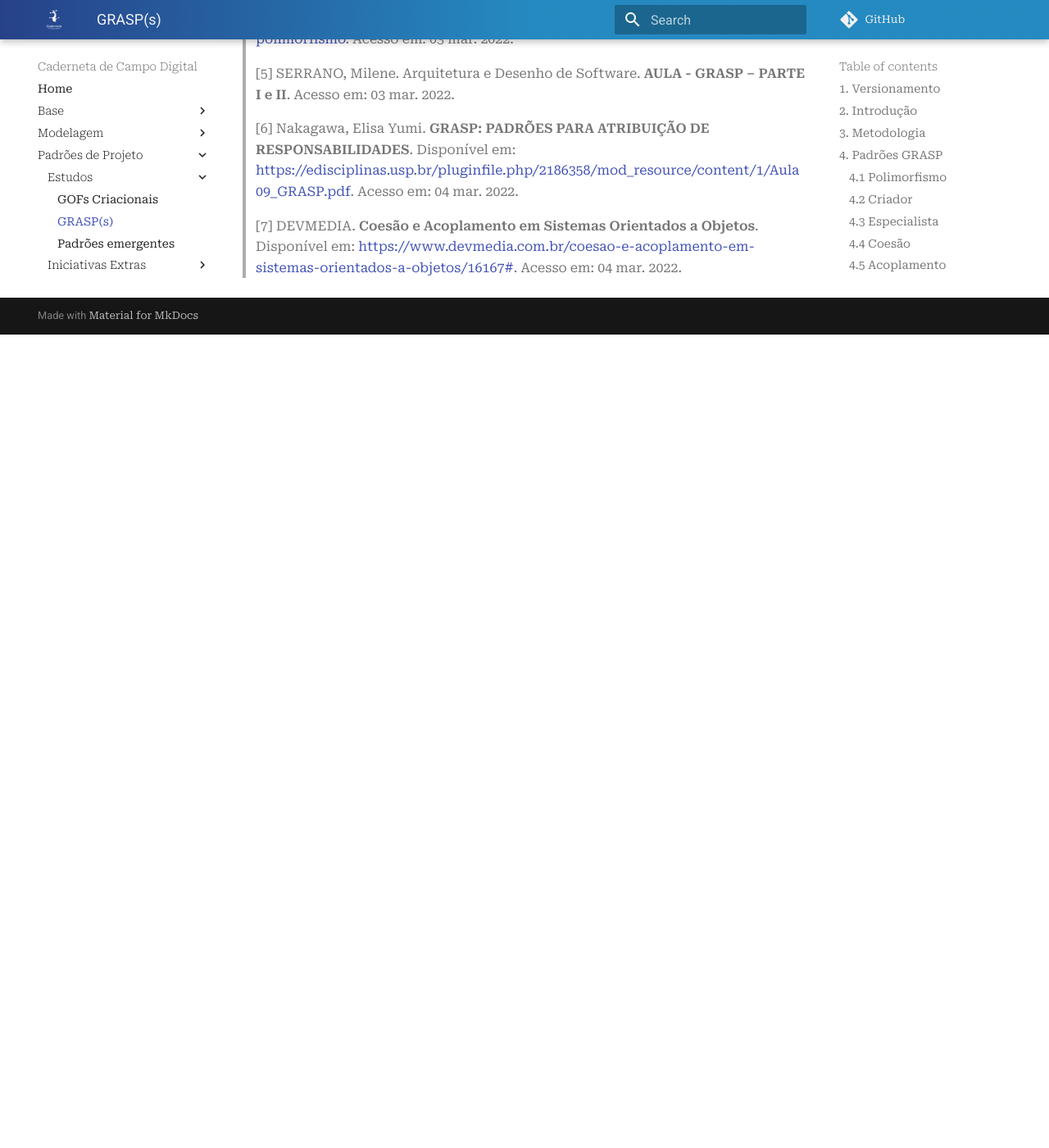
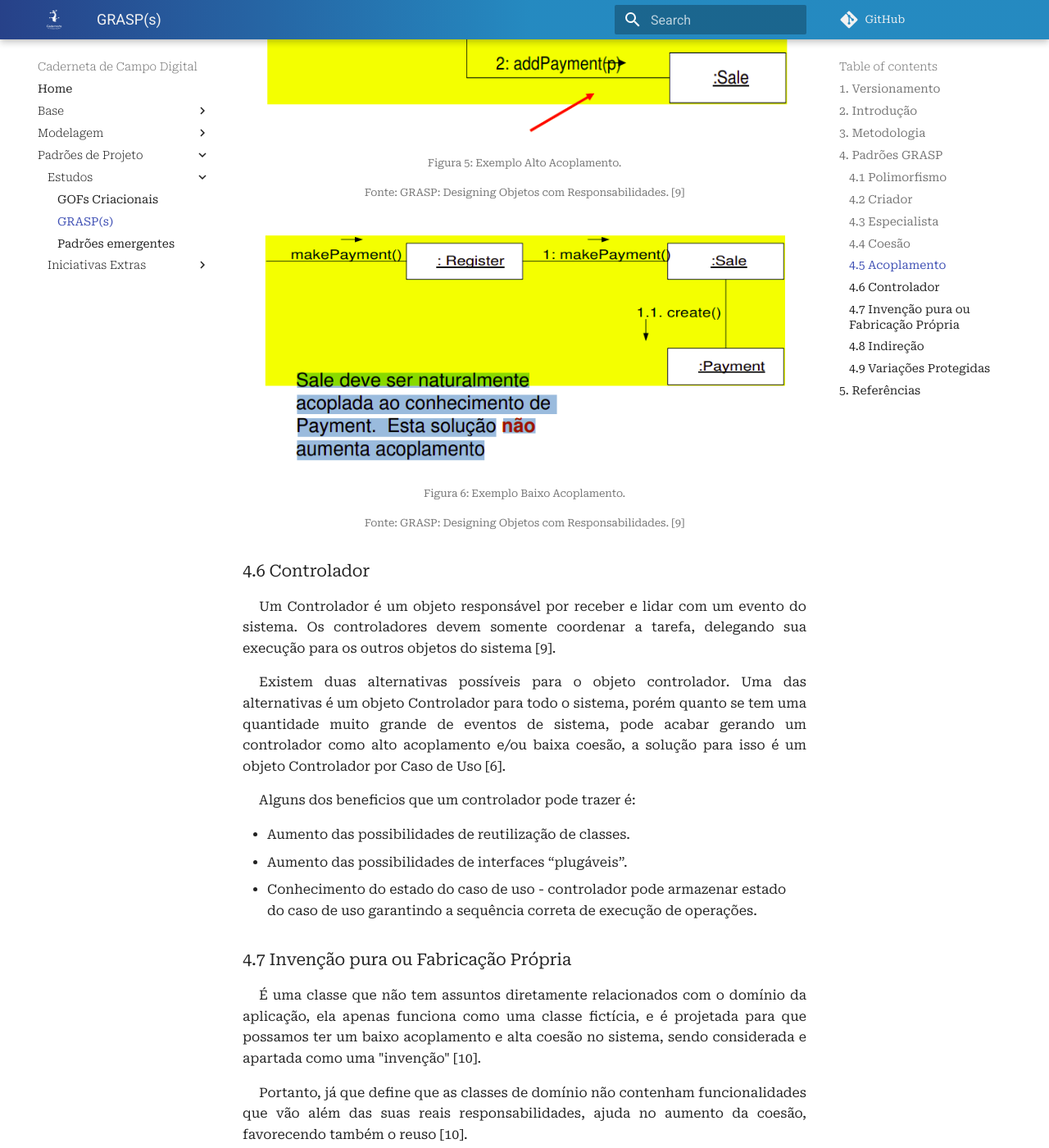
Before and after one commit to UnBArqDsw2021-2/2021.2_G4_CadernetaDeCampoDigital_docs, an MkDocs documentation site: the page built from docs/padroes_projetos/estudos/grasp.md, in a window 1280 px wide and 1400 px high, scrolled down 5107 px. Shown: the whole window at 82% size. Built offline with MkDocs 1.6.1 and Material for MkDocs 9.7.7, drawn with Linux system fonts in a browser that asks for light colours; comment, search, counter and statistics services are not loaded; before the commit the page ends 5515 px from its top, so only the background shows below that; some of the changed text lies outside the part shown.

Commit message:
#93 Adicionando tópicos 4.5, 4.6, 4.7, 4.8 e 4.9

```diff
--- a/docs/padroes_projetos/estudos/grasp.md
+++ b/docs/padroes_projetos/estudos/grasp.md
@@ -1,11 +1,12 @@
 # Aplicação de GRASP(s)
 
 ## 1. Versionamento
-| Versão | Data       | Descrição                              | Autor(es)             |
-| ------ | ---------- | ---------------------------------      | --------------------- |
-| 1.0    | 02/03/2022 | Criação do documento                   | Paulo e Carlos        |
-| 1.1    | 03/03/2022 | Adição da introdução e metodologia     | Carlos                |
-| 1.2    | 04/03/2022 | Adição dos tópicos 4.1, 4.2, 4.3 3 4.4 | Carlos                |
+| Versão | Data       | Descrição                                    | Autor(es)         |
+| ------ | ---------- | ---------------------------------------      | ------------------|
+| 1.0    | 02/03/2022 | Criação do documento                         | Paulo e Carlos    |
+| 1.1    | 03/03/2022 | Adição da introdução e metodologia           | Carlos            |
+| 1.2    | 04/03/2022 | Adição dos tópicos 4.1, 4.2, 4.3 e 4.4       | Carlos            |
+| 1.3    | 05/03/2022 | Adição dos tópicos 4.5, 4.6, 4.7, 4.8 e 4.9  | Paulo             |
 
 ## 2. Introdução
 
@@ -80,14 +81,62 @@
 
 ### 4.5 Acoplamento
 
+<p align="justify" style="text-indent: 20px"> O acoplamento se refere ao quanto uma classe  está conectada, tem conhecimento ou depende da outra [1]. Uma classe com acoplamento forte depende de muitas outras classes, porém esse não é o problema em si. O problema
+é o acoplamento a classes que, de alguma forma são instáveis, gerando problemas como:</p>
+
+- Mudanças nas classes relacionadas forçam mudanças locais.
+- São mais difíceis de entender isoladamente.
+- Mais difíceis de reutilizar porque seu reuso requer a presença adicional das classes das quais ela depende.
+
+<p align="justify" style="text-indent: 20px"> Portanto, um acoplamento fraco, com classes mais independentes reduz o impacto de mudanças e favorece reúso de classes. Importante ressaltar que o extremo de acoplamento	fraco também não é desejável, fere princípios da orientação	a objetos e tem-se objetos inchados e complexos. [6] </p>
+
+<p align="justify" style="text-indent: 20px"> Como exemplo, considere que temos que criar uma instância de Payment e associá-la a Sale, e a Register “registra” um Payment no domínio. Na figura 5 percebemos que a atribuição de responsabilidade acopla a classe Register a conhecer a classe Payment, já na figura 6 existe uma solução que não aumenta o acoplamento.</p>
+
+<center>
+<img src="../../../assets/padroes_projetos/exemplo_acoplamento.png" class="zoom">
+<h6>Figura 5: Exemplo Alto Acoplamento.</h6>
+<h6>Fonte: GRASP: Designing Objetos com Responsabilidades. [9]</h6>
+</center>
+
+<center>
+<img src="../../../assets/padroes_projetos/exemplo_acoplamento2.png" class="zoom">
+<h6>Figura 6: Exemplo Baixo Acoplamento.</h6>
+<h6>Fonte: GRASP: Designing Objetos com Responsabilidades. [9]</h6>
+</center>
+
 ### 4.6 Controlador
+
+<p align="justify" style="text-indent: 20px"> Um Controlador é um objeto responsável por receber e lidar com um evento do sistema. Os controladores devem somente coordenar a tarefa, delegando sua execução para os outros objetos do sistema [9]. </p>
+
+<p align="justify" style="text-indent: 20px"> Existem duas alternativas possíveis para o objeto controlador. Uma das alternativas é um objeto Controlador para todo o sistema, porém quanto se tem uma quantidade muito grande de eventos de sistema, pode acabar gerando um controlador como alto acoplamento e/ou baixa coesão, a solução para isso é um objeto Controlador por Caso de Uso [6]. </p>
+
+<p align="justify" style="text-indent: 20px"> Alguns dos beneficios que um controlador pode trazer é: </p>
+
+- Aumento das possibilidades de reutilização de classes.
+- Aumento das possibilidades de interfaces “plugáveis”.
+- Conhecimento do estado do caso de uso - controlador pode armazenar estado do caso de uso garantindo a sequência correta de execução de operações.
 
 ### 4.7 Invenção pura ou Fabricação Própria
 
-### 4.8 Variações Protegidas
+<p align="justify" style="text-indent: 20px"> É uma classe que não tem assuntos diretamente relacionados com o domínio da aplicação, ela apenas funciona como uma classe fictícia, e é projetada para que possamos ter um baixo acoplamento e alta coesão no sistema, sendo considerada e apartada como uma "invenção" [10].</p>
 
-### 4.9 Indireção
+<p align="justify" style="text-indent: 20px">  Portanto, já que define que as classes de domínio não contenham funcionalidades que vão além das suas reais responsabilidades, ajuda no aumento da coesão, favorecendo também o reuso [10]. </p>
 
+### 4.8 Indireção
+
+<p align="justify" style="text-indent: 20px"> Determina que o objeto intermediário crie uma camada de indireção entre dois componentes que não mais dependem um do outro: ambos dependem da indireção, ou seja, este princípio ajuda a manter o baixo acoplamento, delegando responsabilidades através de uma classe mediadora [8].</p>
+
+<p align="justify" style="text-indent: 20px"> Existem muitas formas de se aplicar a indireção. O padrão Controller é um exemplo de indireção, outro excelente exemplo de aplicação deste conceito é a Injeção de Dependência (Exemplo abaixo), além do que diversos design-patterns também se beneficiam deste conceito, por exemplo: Abstract Factory, Facade, Adapter, Strategy, Proxy, etc [10]. </p>
+
+<center>
+<img src="../../../assets/padroes_projetos/exemplo_indirecao.png" class="zoom">
+<h6>Figura 7: Exemplo de injeção de dependência.</h6>
+<h6>Fonte: Facom/UFU. [8]</h6>
+</center>
+
+### 4.9 Variações Protegidas
+
+<p align="justify" style="text-indent: 20px"> A variação protegida é uma forma de indireção. A diferença é que neste caso protege o sistema com a variação de componentes, encapsulando o comportamento que realmente importa [2]. Um exemplo deste tipo de situação é quando utilizamos componentes ou serviços de terceiros ou quando integramos com APIs de pacotes de aplicações [10].</p>
 
 ## 5. Referências
 
@@ -104,3 +153,9 @@
 > [6] Nakagawa, Elisa Yumi. **GRASP: PADRÕES PARA ATRIBUIÇÃO DE RESPONSABILIDADES**. Disponível em: <a href="https://edisciplinas.usp.br/pluginfile.php/2186358/mod_resource/content/1/Aula09_GRASP.pdf">https://edisciplinas.usp.br/pluginfile.php/2186358/mod_resource/content/1/Aula09_GRASP.pdf</a>. Acesso em: 04 mar. 2022.
 
 > [7] DEVMEDIA. **Coesão e Acoplamento em Sistemas Orientados a Objetos**. Disponível em: <a href="https://www.devmedia.com.br/coesao-e-acoplamento-em-sistemas-orientados-a-objetos/16167#">https://www.devmedia.com.br/coesao-e-acoplamento-em-sistemas-orientados-a-objetos/16167#</a>. Acesso em: 04 mar. 2022.
+
+> [8] Facom/UFU. **Apresentação: Padrões GRASP**. Disponível em: <a href="http://www.facom.ufu.br/~bacala/ESOF/05a-Padr%C3%B5es%20GRASP.pdf">http://www.facom.ufu.br/~bacala/ESOF/05a-Padr%C3%B5es%20GRASP.pdf</a>. Acesso em 04 mar. 2022.
+
+> [9] Baranauskas, Cecilia. **GRASP: Designing Objetos com Responsabilidades**. Disponível em: <a href="https://www.ic.unicamp.br/~ariadne/mc436/1s2017/Lar16GRASP.pdf">hhttps://www.ic.unicamp.br/~ariadne/mc436/1s2017/Lar16GRASP.pdf</a> Acesso em 04 mar. 2022.
+
+> [10] Basseto, Nelson. **RDD – Responsibility Driven Design e GRASP – General Responsibility Assignment Software Principles**. Disponivel em: <a href= "http://nelsonbassetto.com/blog/tags/grasp/"> http://nelsonbassetto.com/blog/tags/grasp/ </a> Acesso em: 05 mar. 2022.
```
Also changed, not shown: docs/assets/padroes_projetos/exemplo_acoplamento.png (added), docs/assets/padroes_projetos/exemplo_acoplamento2.png (added), docs/assets/padroes_projetos/exemplo_indirecao.png (added).
